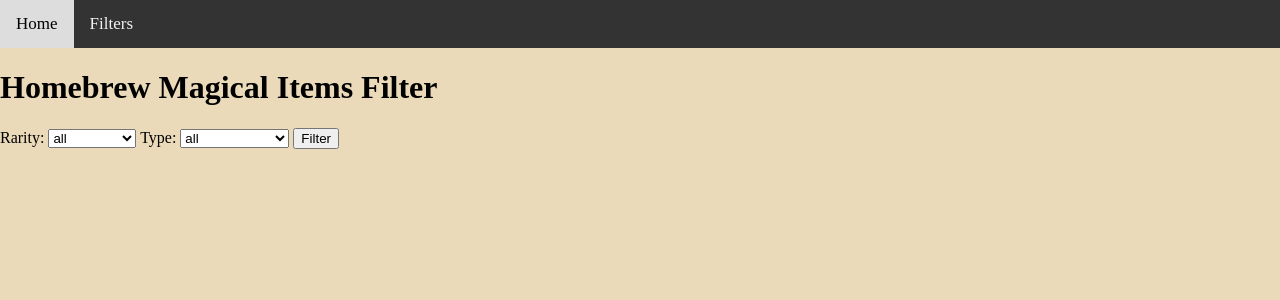
After one commit to FuZionPanda1/DnDItemApp, a Flask app: page /homebrew_filter in a window 1280 px wide. The commit adds this page. Shown: the top 300 px of the page. Run offline with Flask 3, Linux system fonts and the light colour scheme.

Commit message:
so much shit holy moly

```diff
--- a/app.py
+++ b/app.py
@@ -5,6 +5,8 @@ import json
 app = Flask(__name__)
 
 GITHUB_RAW_URL = "https://raw.githubusercontent.com/FuZionPanda1/DnDItemApp/main/items.json"
+
+GITHUB_HOMEBREW_URL = "https://raw.githubusercontent.com/FuZionPanda1/DnDItemApp/main/homebrew_items.json"
 
 RARITY_ORDER = {
     "common": 1,
@@ -15,6 +17,15 @@ RARITY_ORDER = {
     "artifact": 6
 }
 
+PLACEHOLDER_IMAGES = {
+    "common": "https://github.com/FuZionPanda1/DnDItemApp/blob/main/images/common_placeholder.png?raw=true",
+    "uncommon": "https://github.com/FuZionPanda1/DnDItemApp/blob/main/images/placeholder_uncommon.png?raw=true",
+    "rare": "https://github.com/FuZionPanda1/DnDItemApp/blob/main/images/placeholder_rare.png?raw=true",
+    "very rare": "https://github.com/FuZionPanda1/DnDItemApp/blob/main/images/placeholder_veryrare.png?raw=true",
+    "legendary": "https://github.com/FuZionPanda1/DnDItemApp/blob/main/images/placeholder_legendary.png?raw=true",
+    "artifact": "https://github.com/FuZionPanda1/DnDItemApp/blob/main/images/placeholder_artifact.png?raw=true"
+}
+
 def fetch_items():
     try:
         with urllib.request.urlopen(GITHUB_RAW_URL) as url:
@@ -22,6 +33,15 @@ def fetch_items():
             return json.loads(data)
     except urllib.error.URLError as e:
         print(f"Failed to fetch data: {e.reason}")
+        return []
+
+def fetch_homebrew_items():
+    try:
+        with urllib.request.urlopen(GITHUB_HOMEBREW_URL) as url:
+            data = url.read().decode()
+            return json.loads(data)
+    except urllib.error.URLError as e:
+        print(f"Failed to fetch homebrew data: {e.reason}")
         return []
 
 def filter_items(items, rarity_choice, type_choice, source_choice):
@@ -34,11 +54,21 @@ def filter_items(items, rarity_choice, type_choice, source_choice):
         filtered = [item for item in filtered if item['source'] == source_choice]
     return sorted(filtered, key=lambda item: RARITY_ORDER.get(item['rarity'], float('inf')))
 
+def filter_homebrew_items(items, rarity_choice, type_choice):
+    filtered = items
+    if rarity_choice != "":
+        if rarity_choice != "all":
+            filtered = [item for item in filtered if item['rarity'] == rarity_choice]
+        if type_choice != "all":
+            filtered = [item for item in filtered if item['type'] == type_choice]
+    return sorted(filtered, key=lambda item: RARITY_ORDER.get(item['rarity'], float('inf')))
+
 
 
 
 
 items = fetch_items()
+homebrew_items = fetch_homebrew_items()
 
 rarity_options = ["all", "common", "uncommon", "rare", "very rare", "legendary", "artifact"]
 type_options = ["all", "armor", "weapon", "staff", "ring", "wondrous item", "wand"]
@@ -53,11 +83,15 @@ def filters():
     return render_template('filters.html')
 
 @app.route('/official_filter')
-def index():
+def official_index():
     return render_template('official_index.html', rarity_options=rarity_options, type_options=type_options, source_options=source_options)
 
-@app.route('/result', methods=['POST'])
-def filter():
+@app.route('/homebrew_filter')
+def homebrew_index():
+    return render_template('homebrew_index.html', rarity_options=rarity_options, type_options=type_options)
+
+@app.route('/official_result', methods=['POST'])
+def official_filter():
     rarity_choice = request.form.get('rarity_choice').strip().lower()
     type_choice = request.form.get('type_choice').strip().lower()
     source_choice = request.form.get('source_choice').strip().upper()
@@ -68,12 +102,25 @@ def filter():
     else:
         return "Invalid rarity, type, or source selection", 400
 
+@app.route('/homebrew_result', methods=['POST'])
+def homebrew_filter():
+    rarity_choice = request.form.get('rarity_choice').strip().lower()
+    type_choice = request.form.get('type_choice').strip().lower()
+
+    if rarity_choice in [option.lower() for option in rarity_options] and type_choice in [option.lower() for option in type_options]:
+        filtered_items = filter_homebrew_items(homebrew_items, rarity_choice, type_choice)
+        return render_template('results.html', items=filtered_items, rarity_choice=rarity_choice, type_choice=type_choice, source_choice="Homebrew")
+    else:
+        return "Invalid rarity or type selection", 400
+
 @app.route('/item/<item_name>')
 def item_details(item_name):
     item_name = item_name.lower()
     selected_item = next((item for item in items if item['name'].lower() == item_name), None)
     if selected_item:
-        return render_template('item.html', item=selected_item)
+        rarity = selected_item['rarity']
+        placeholder_image = PLACEHOLDER_IMAGES.get(rarity, PLACEHOLDER_IMAGES['common'])
+        return render_template('item.html', item=selected_item, placeholder_image=placeholder_image)
     else:
         return render_template('error.html', message=f"Item '{item_name}' not found"), 404
 
--- a/templates/filters.html
+++ b/templates/filters.html
@@ -12,7 +12,9 @@
         <a href="/filters" class="active">Filters</a>
     </div>
 
+    <h1>Choose what filter you would like to choose!</h1>
     <a href="/official_filter" class="back-button">Official Filter</a>
+    <a href="/homebrew_filter" class="back-button">Homebrew Filter</a>
 
 </body>
 </html>
--- a/templates/home.html
+++ b/templates/home.html
@@ -11,5 +11,9 @@
         <a href="/" class="active">Home</a>
         <a href="/filters">Filters</a>
     </div>
+
+    <h1>
+        I don't really know what to put here right now
+    </h1>
 </body>
 </html>
--- /dev/null
+++ b/templates/homebrew_index.html
@@ -0,0 +1,34 @@
+<!doctype html>
+<html lang="en">
+<head>
+    <meta charset="UTF-8">
+    <meta name="viewport" content="width=device-width, initial-scale=1.0">
+    <title>Dungeons & Pandas</title>
+    <link rel="stylesheet" href="{{ url_for('static', filename='styles.css') }}">
+</head>
+<body>
+    <div class="topnav">
+        <a href="/">Home</a>
+        <a href="/filters">Filters</a>
+    </div>
+    <h1>Homebrew Magical Items Filter</h1>
+    <form action="/homebrew_result" method="POST">
+        <label for="rarity_choice">Rarity:</label>
+        <select name="rarity_choice" id="rarity_choice">
+            {% for option in rarity_options %}
+                <option value="{{ option }}">{{ option }}</option>
+            {% endfor %}
+        </select>
+
+        <label for="type_choice">Type:</label>
+        <select name="type_choice" id="type_choice">
+            {% for option in type_options %}
+                <option value="{{ option }}">{{ option }}</option>
+            {% endfor %}
+        </select>
+
+        <button type="submit">Filter</button>
+    </form>
+
+</body>
+</html>
--- a/templates/item.html
+++ b/templates/item.html
@@ -11,18 +11,18 @@
         <a href="/">Home</a>
         <a href="/filters">Filters</a>
     </div>
+    <a href="javascript:window.history.back();" class="back-button">Back</a>
     <h1>{{ item['name'] }}</h1>
     <p><strong>Rarity:</strong> {{ item['rarity'] }}</p>
     <p><strong>Type:</strong> {{ item['type'] }}</p>
     <p><strong>Description:</strong> {{ item['description'] }}</p>
-    <img id="item-image" src="{{ item['image'] or 'https://github.com/FuZionPanda1/DnDItemApp/blob/main/images/placeholder.png?raw=true' }}" alt="{{ item['name'] }} image" style="max-width: 10%; height: auto;">
+    <img id="item-image" src="{{ item['image'] or 'placeholder_image' }}" alt="{{ item['name'] }} image" style="max-width: 10%; height: auto;">
     <br>
-    <a href="javascript:window.history.back();">Back</a>
 
     <script>
         document.addEventListener('DOMContentLoaded', function() {
             var img = document.getElementById('item-image');
-            var placeholderImage = "https://github.com/FuZionPanda1/DnDItemApp/blob/main/images/placeholder.png?raw=true";
+            var placeholderImage = "{{ placeholder_image }}"
 
             img.onerror = function() {
                 img.src = placeholderImage;
```
Also changed, not shown: images/rarity_color_key.png (added).
